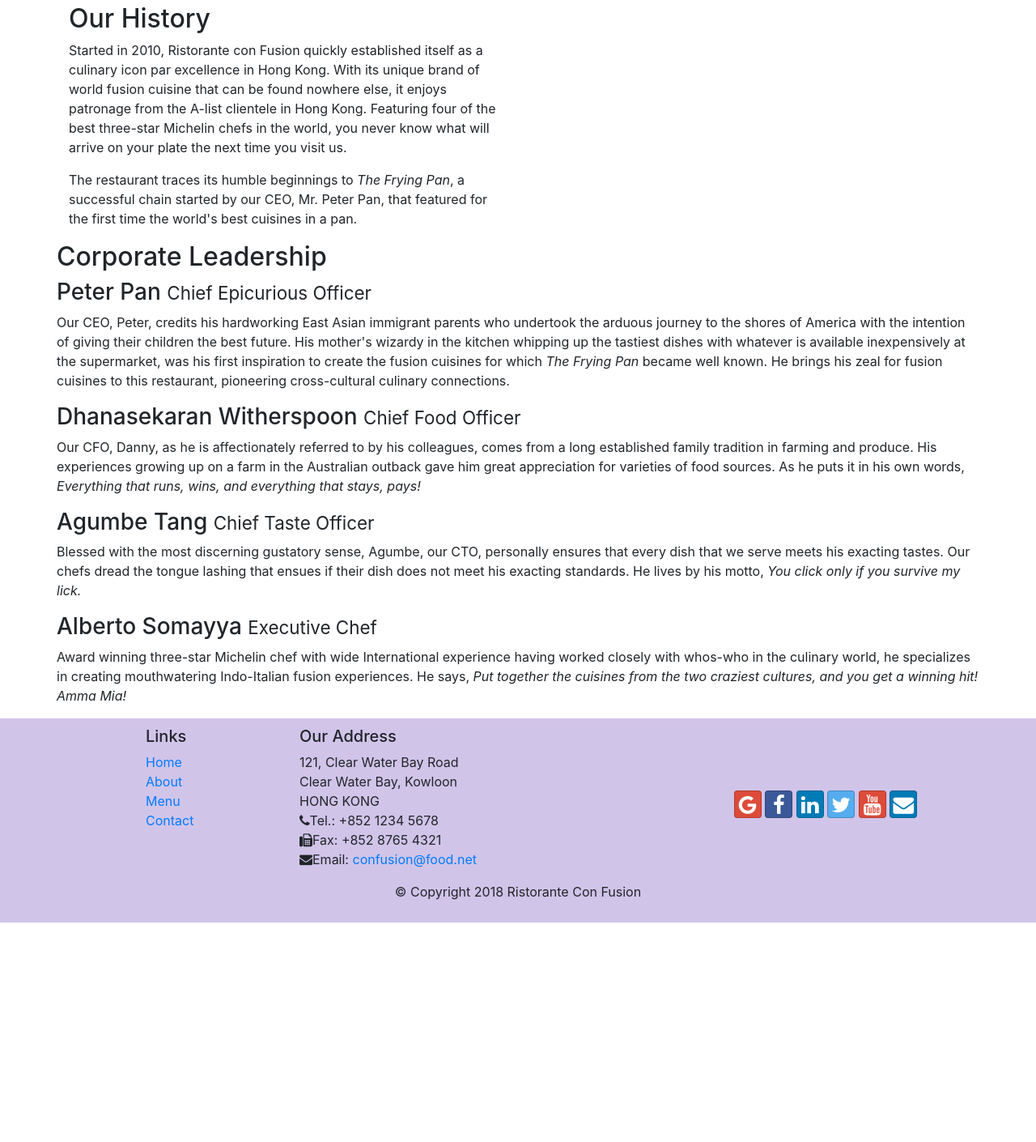
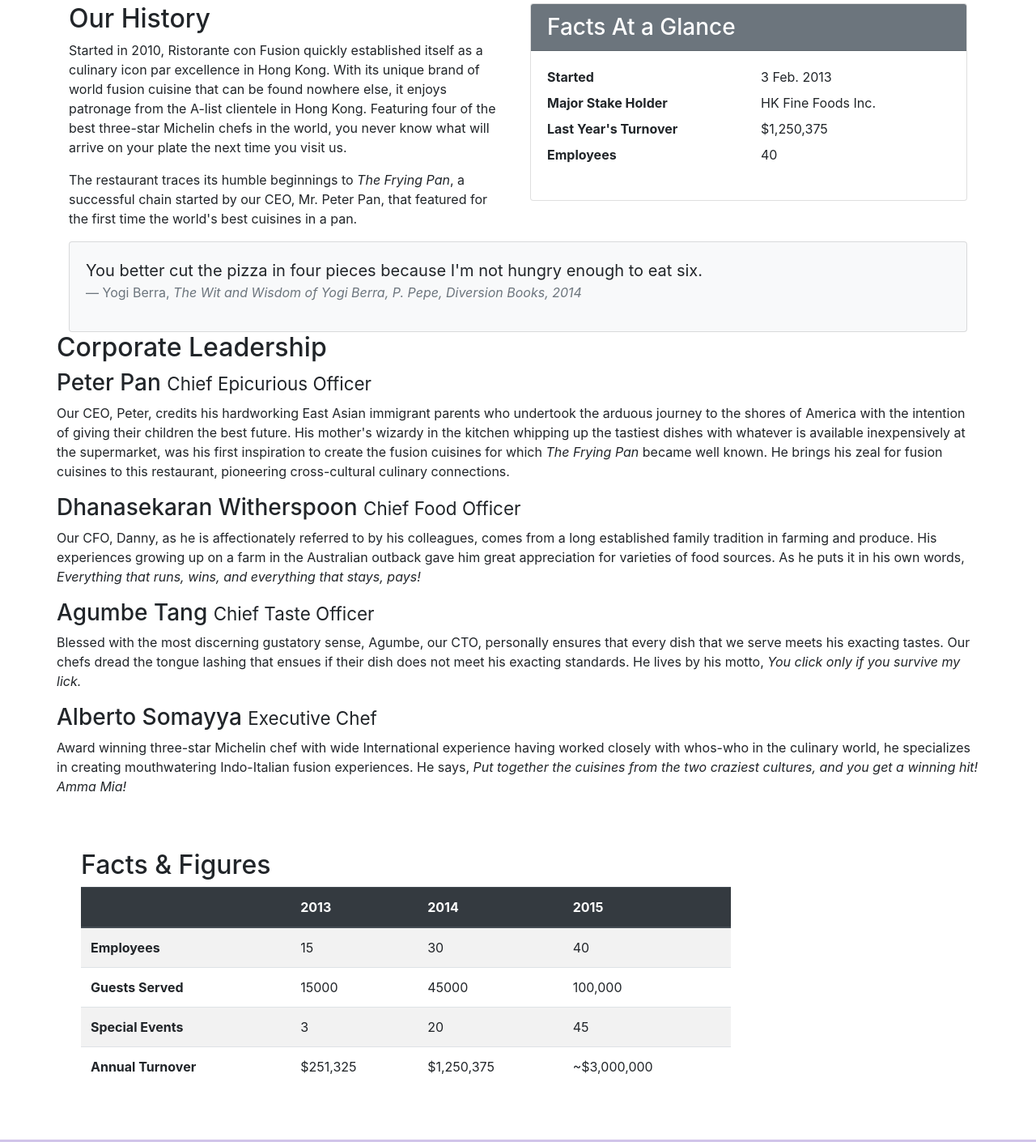
Before and after one commit to ItzMeAditya/ConFusion, a website: page aboutus.html in a window 1280 px wide. Shown: the part 461-1871 px from the top of the page at 81% size. Before the commit the page ends 1600 px from the top, so only its background shows below. Drawn offline with nearby package versions, Linux system fonts and the light colour scheme.

Commit message:
Images & Media

```diff
--- a/aboutus.html
+++ b/aboutus.html
@@ -22,7 +22,7 @@
             <button class="navbar-toggler" type="button" data-toggle="collapse" data-target="#Navbar">
                 <span class="navbar-toggler-icon"></span>
             </button>
-            <a class="navbar-brand mr-auto" href="./index.html">Ristorante con Fusion</a>
+            <a class="navbar-brand mr-auto" href="./index.html"><img src="img/logo.png" height="40" width="50"></a>
             <div class="collapse navbar-collapse" id="Navbar">
                 <ul class="navbar-nav mr-auto">
                     <li class="nav-item"><a class="nav-link" href="./index.html"><span class="fa fa-home fa-lg"></span>  Home</a></li>
@@ -41,7 +41,8 @@
                     <h1>Ristorante con Fusion</h1>
                     <p>We take inspiration from the World's best cuisines, and create a unique fusion experience. Our lipsmacking creations will tickle your culinary senses!</p>
                 </div>
-                <div class="col-12 col-sm">
+                <div class="col-12 col-sm align-self-center">
+                    <img src="img/logo.png" alt="logo" class="img-fluid">
                 </div>
             </div>
         </div>
@@ -66,6 +67,33 @@
                 <p>The restaurant traces its humble beginnings to <em>The Frying Pan</em>, a successful chain started by our CEO, Mr. Peter Pan, that featured for the first time the world's best cuisines in a pan.</p>
             </div>
             <div class="col-sm">
+                <div class="card">
+                    <h3 class="card-header bg-secondary text-white">Facts At a Glance</h3>
+                    <div class="card-body">
+                        <dl class="row">
+                            <dt class="col-6">Started</dt>
+                            <dd class="col-6">3 Feb. 2013</dd>
+                            <dt class="col-6">Major Stake Holder</dt>
+                            <dd class="col-6">HK Fine Foods Inc.</dd>
+                            <dt class="col-6">Last Year's Turnover</dt>
+                            <dd class="col-6">$1,250,375</dd>
+                            <dt class="col-6">Employees</dt>
+                            <dd class="col-6">40</dd>
+                        </dl>
+                    </div>
+                </div>
+            </div>
+            <div class="col-12">
+                <div class="card card-body bg-light">
+                    <blockquote class="blockquote">
+                        <p class="mb-0">You better cut the pizza in four pieces because
+                            I'm not hungry enough to eat six.</p>
+                        <footer class="blockquote-footer">Yogi Berra,
+                            <cite title="Source Title">The Wit and Wisdom of Yogi Berra,
+                            P. Pepe, Diversion Books, 2014</cite>
+                        </footer>
+                    </blockquote>
+                </div>
             </div>
         </div>
 
@@ -81,6 +109,52 @@
                 <p class="d-none d-sm-block">Blessed with the most discerning gustatory sense, Agumbe, our CTO, personally ensures that every dish that we serve meets his exacting tastes. Our chefs dread the tongue lashing that ensues if their dish does not meet his exacting standards. He lives by his motto, <em>You click only if you survive my lick.</em></p>
                 <h3>Alberto Somayya <small>Executive Chef</small></h3>
                 <p class="d-none d-sm-block">Award winning three-star Michelin chef with wide International experience having worked closely with whos-who in the culinary world, he specializes in creating mouthwatering Indo-Italian fusion experiences. He says, <em>Put together the cuisines from the two craziest cultures, and you get a winning hit! Amma Mia!</em></p>
+            </div>
+       </div>
+       <div class="row row-content">
+            <div class="col-12 col-sm-9">
+                <h2>Facts & Figures</h2>
+                <div class="table-resposive">
+                    <table class="table table-striped">
+                        <thead class="thead-dark">
+                            <tr>
+                                <th>&nbsp;</th>
+                                <th>2013</th>
+                                <th>2014</th>
+                                <th>2015</th>
+                            </tr>
+                        </thead>
+                        <tbody>
+                            <tr>
+                                <th>Employees</th>
+                                <td>15</td>
+                                <td>30</td>
+                                <td>40</td>
+                            </tr>
+                            <tr>
+                                <th>Guests Served</th>
+                                <td>15000</td>
+                                <td>45000</td>
+                                <td>100,000</td>
+                            </tr>
+                            <tr>
+                                <th>Special Events</th>
+                                <td>3</td>
+                                <td>20</td>
+                                <td>45</td>
+                            </tr>
+                            <tr>
+                                <th>Annual Turnover</th>
+                                <td>$251,325</td>
+                                <td>$1,250,375</td>
+                                <td>~$3,000,000</td>
+                            </tr>
+                        </tbody>
+                    </table>
+                </div>
+            </div>
+            <div class="col-12 col-sm-3">
+
             </div>
        </div>
 
```
Also changed, not shown: contactus.html (+3 -2 lines), index.html (+18 -7 lines), img/alberto.png (added), img/buffet.png (added), img/logo.png (added), img/uthappizza.png (added), 2 other files.
